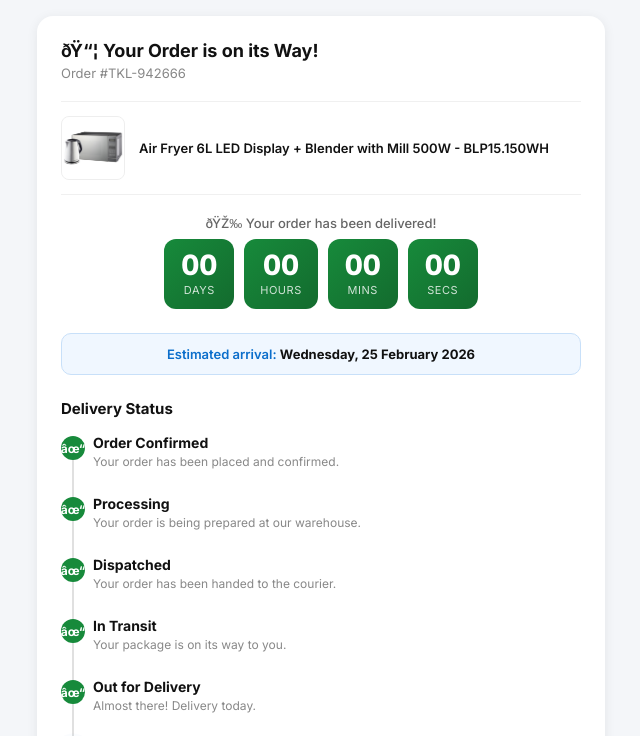
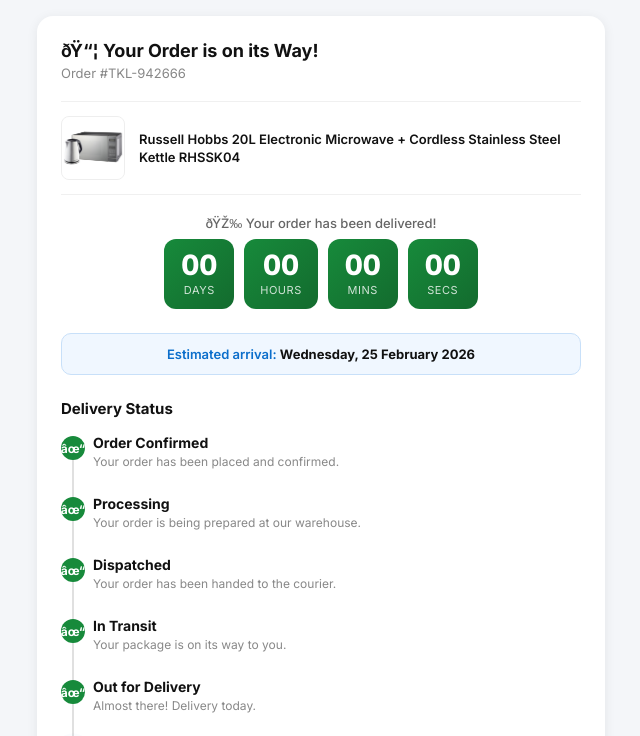
Before and after one commit to castleuniverseoffc/trackyourmicrowave.hotsalestakealot.online, a plain HTML site: page index.html in a window 1280 px wide. Shown: the part 64-800 px from the top of the page, without its empty margins (319-959 px from the left). Drawn offline with Linux system fonts and the light colour scheme.

Commit message:
Update index.html

```diff
--- a/index.html
+++ b/index.html
@@ -420,7 +420,7 @@
             <div class="product-row">
                 <img src="p1.png" alt="Product">
                 <div>
-                    <div class="prod-name">Air Fryer 6L LED Display + Blender with Mill 500W - BLP15.150WH</div>
+                    <div class="prod-name">Russell Hobbs 20L Electronic Microwave + Cordless Stainless Steel Kettle RHSSK04</div>
 
                 </div>
             </div>
```
